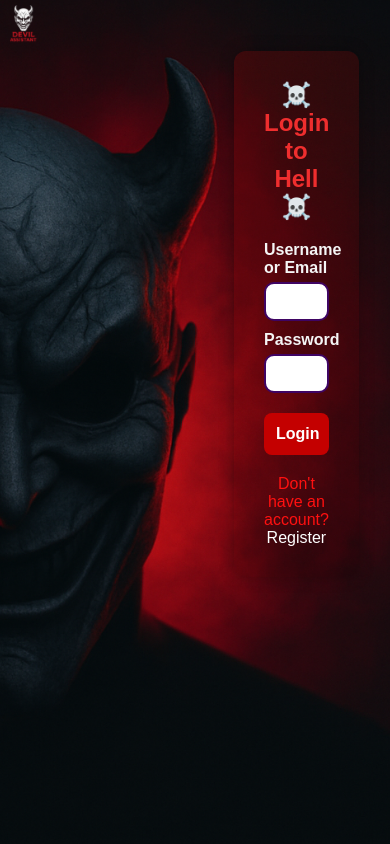
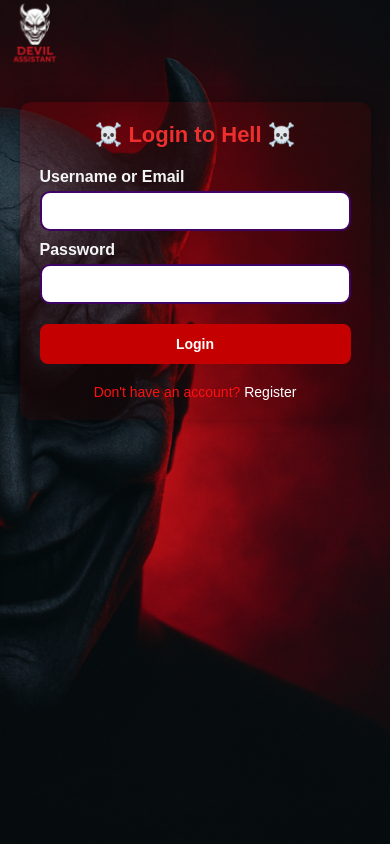
Before and after one commit to divyansh1539/personal-assistant, a Django app: page / in a window 390 px wide. Run offline with Django 5.2, Linux system fonts and the light colour scheme.

Commit message:
make it responsive

```diff
--- a/devil/static/images/style.css
+++ b/devil/static/images/style.css
@@ -215,23 +215,22 @@ body {
   z-index: 999;
 }
 
-
-.container1{
-
+.container1 {
   width: 32%;
   margin-top: 2%;
-    margin-left: 60%;
+  margin-left: auto;
+  margin-right: 2%;
   background: linear-gradient(145deg, rgba(255, 0, 0, 0.15), rgba(0, 0, 0, 0.15));
   padding: 30px;
   border-radius: 12px;
-    box-shadow: 0 0 15px rgba(0,0,0,0.3);
+  box-shadow: 0 0 15px rgba(0, 0, 0, 0.3);
 }
 
 .container1 h2 {
   text-align: center;
   color: #ef2e2e;
   margin-bottom: 20px;
-    font-weight:1400;
+  font-weight: 1400;
 }
 
 .container1 label {
@@ -268,6 +267,7 @@ body {
 .container1 button:hover {
   background-color: #5a0202;
 }
+
 .footer-text {
   text-align: center;
   color: rgb(255, 16, 16);
@@ -277,7 +277,57 @@ body {
 .footer-text a {
   color: #ffffff;
 }
+
 .login-link {
   text-decoration: none;
   color: white;
 }
+
+.logo img {
+  width: 60px;
+  height: auto;
+  margin-top: 2%;
+  margin-left: 2%;
+}
+
+/* 🔥 Responsive Fix */
+@media (max-width: 1024px) {
+  .container1 {
+    width: 90%;
+    margin: 40px auto;
+    padding: 25px;
+    position: relative;
+    z-index: 2;
+  }
+
+  .logo img {
+    width: 50px;
+    height: auto;
+    margin-left: 10px;
+  }
+
+  body {
+    overflow-y: auto;
+    background-size: cover;
+    background-position: center;
+  }
+}
+
+@media (max-width: 480px) {
+  .container1 {
+    padding: 20px;
+  }
+
+  .container1 h2 {
+    font-size: 22px;
+  }
+
+  .container1 input,
+  .container1 button {
+    font-size: 14px;
+  }
+
+  .footer-text {
+    font-size: 14px;
+  }
+}
--- a/devil/templates/login.html
+++ b/devil/templates/login.html
@@ -1,52 +1,45 @@
 {% load static %}
 <!DOCTYPE html>
 <html lang="en">
-
 <head>
-    <meta charset="UTF-8">
-    <meta name="viewport" content="width=device-width, initial-scale=1.0">
+  <meta charset="UTF-8" />
+  <meta name="viewport" content="width=device-width, initial-scale=1.0" />
   <title>Login</title>
-    <link rel="stylesheet" href="{% static 'images/style.css' %}">
+  <link rel="stylesheet" href="{% static 'images/style.css' %}" />
 </head>
 
 <body>
+  <div class="logo">
+    <img src="{% static 'images/devil_logo.png' %}" alt="logo" />
+  </div>
 
+  <div class="container1">
+    <h2>☠️ Login to Hell ☠️</h2>
 
-    <div class="logo">
-        <img src="static/images/devil_logo.png" alt="logo"
-            style="width: 8%; height: 10%; margin-top: 2%; margin-left: 2%;">
-    </div>
-    <div class="container1">
-        <h2> ☠️ Login to Hell ☠️</h2>
     {% if messages %}
     <div class="alert alert-danger">
       {% for message in messages %}
-            <p style="color:red;font-weight:bold;">{{message}}</p>
+      <p style="color:red;font-weight:bold;">{{ message }}</p>
       {% endfor %}
     </div>
     {% endif %}
+
     <form action="/" method="POST">
       {% csrf_token %}
-
       <label for="username">Username or Email</label>
-            <input type="text" name="username" required>
-
+      <input type="text" name="username" required />
 
       <label for="password">Password</label>
-            <input type="password" name="password" required>
-
+      <input type="password" name="password" required />
 
       <button type="submit">Login</button>
     </form>
 
     <div class="footer-text">
       <p>Don't have an account? <a class="login-link" href="/register">Register</a></p>
-
+    </div>
   </div>
 
-    </div>
   <script src="{% static 'images/script.js' %}"></script>
-
 </body>
-
 </html>
```
Lines whose indentation alone changed are shown as unchanged.
